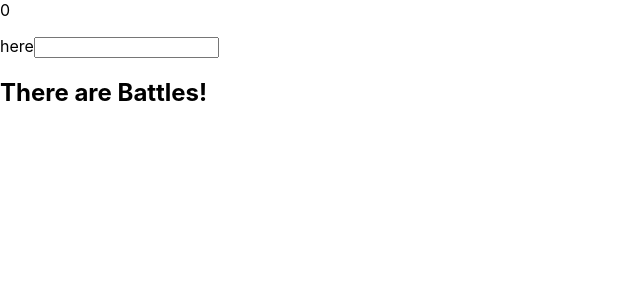
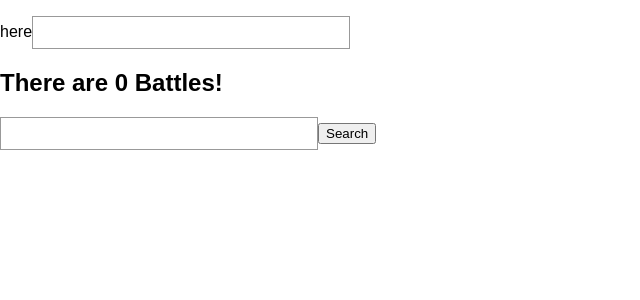
Before and after one commit to DhruvaDave/React-App, a React (Create React App) app: page / in a window 1280 px wide. Shown: the top 300 px of the page, without its empty margins (0-640 px from the left). Built offline with nearby package versions, Linux system fonts and the light colour scheme; no server answers.

Commit message:
Autocomplete

```diff
--- a/src/App.js
+++ b/src/App.js
@@ -1,34 +1,59 @@
 import React, { Component } from "react";
 import { debounce } from "lodash";
-import { getCount } from './utils/getData';
+import { getCount,getList } from './utils/getData';
+import Autocomplete from "./utils/Autocomplete";
 import "./App.css";
+require("./utils/style.css");
+
 
 class App extends Component {
   constructor(props) {
     super(props);
     this.state = {
       searchTerm: props.searchTerm,
-      totalCount: 0
+      totalCount: 0,
+      allDataList:[],
+      value: ''
     };
   }
 
   async componentDidMount() {
     const response = await getCount();
-    this.setState({ totalCount: response.count });
+    this.setState({ totalCount: response.numOfDocs });
+    console.log("---response.count---",response);
+    console.log("---response.count---",response.numOfDocs);
+
+    const response_data = await getList();
+    this.setState({ allDataList: response_data.AllData });
+    console.log("---response_data---",response_data);
+    console.log("---response_data--list---",response_data.AllData);
   }
+
 
   onChange = debounce(async searchTerm => {
     this.setState({ searchTerm });
   }, 500);
 
+  onSubmitSearch (e)  {
+    console.log("-------seaarch-----",e);
+    // console.log(React.findDOMNode(Autocomplete.refs.search_val).value);
+  }
+
   render() {
-    const { totalCount } = this.state;
+    // const { totalCount } = this.state;
     return (
       <div>
-        {totalCount}
+        {/* {totalCount} */}
         <p>{this.state.searchTerm}</p> here
         <input onChange={e => this.onChange(e.target.value)} />
-        <h2>There are {this.state.allcount} Battles!</h2>
+        <h2>There are {this.state.totalCount} Battles!</h2>
+
+        <Autocomplete suggestions= {this.state.allDataList} />
+        {/* console.log(React.findDOMNode(this.refs.cpDev1).value); */}
+        {/* <Autocomplete suggestions= {this.state.allDataList} onChange={(event, value) => this.setState({ value }) } onSelect={ value => this.setState({ value }) }/> */}
+        {/* <p>{Autocomplete.sss}</p>  */}
+        <button onClick={(e) => this.onSubmitSearch(this.state.value)} >Search</button>
+        {/* <button onClick={e => this.state.searchTerm}>Search</button>  */}
       </div>
     );
   }
--- /dev/null
+++ b/src/utils/Autocomplete.jsx
@@ -0,0 +1,144 @@
+import React, { Component, Fragment } from "react";
+import PropTypes from "prop-types";
+
+class Autocomplete extends Component {
+  static propTypes = {
+    suggestions: PropTypes.instanceOf(Array)
+  };
+
+  static defaultProps = {
+    suggestions: []
+  };
+
+  constructor(props) {
+    super(props);
+
+    this.state = {
+      // The active selection's index
+      activeSuggestion: 0,
+      // The suggestions that match the user's input
+      filteredSuggestions: [],
+      // Whether or not the suggestion list is shown
+      showSuggestions: false,
+      // What the user has entered
+      userInput: ""
+    };
+  }
+
+  onChange = e => {
+    const { suggestions } = this.props;
+    const userInput = e.currentTarget.value;
+
+    // Filter our suggestions that don't contain the user's input
+    const filteredSuggestions = suggestions.filter(
+      suggestion =>
+        suggestion.toLowerCase().indexOf(userInput.toLowerCase()) > -1
+    );
+
+    this.setState({
+      activeSuggestion: 0,
+      filteredSuggestions,
+      showSuggestions: true,
+      userInput: e.currentTarget.value
+    });
+  };
+
+  onClick = e => {
+    this.setState({
+      activeSuggestion: 0,
+      filteredSuggestions: [],
+      showSuggestions: false,
+      userInput: e.currentTarget.innerText
+    });
+  };
+
+  onKeyDown = e => {
+    const { activeSuggestion, filteredSuggestions } = this.state;
+
+    // User pressed the enter key
+    if (e.keyCode === 13) {
+      this.setState({
+        activeSuggestion: 0,
+        showSuggestions: false,
+        userInput: filteredSuggestions[activeSuggestion]
+      });
+    }
+    // User pressed the up arrow
+    else if (e.keyCode === 38) {
+      if (activeSuggestion === 0) {
+        return;
+      }
+
+      this.setState({ activeSuggestion: activeSuggestion - 1 });
+    }
+    // User pressed the down arrow
+    else if (e.keyCode === 40) {
+      if (activeSuggestion - 1 === filteredSuggestions.length) {
+        return;
+      }
+
+      this.setState({ activeSuggestion: activeSuggestion + 1 });
+    }
+  };
+
+  render() {
+    const {
+      onChange,
+      onClick,
+      onKeyDown,
+      state: {
+        activeSuggestion,
+        filteredSuggestions,
+        showSuggestions,
+        userInput
+      }
+    } = this;
+
+    let suggestionsListComponent;
+
+    if (showSuggestions && userInput) {
+      if (filteredSuggestions.length) {
+        suggestionsListComponent = (
+          <ul class="suggestions">
+            {filteredSuggestions.map((suggestion, index) => {
+              let className;
+
+              // Flag the active suggestion with a class
+              if (index === activeSuggestion) {
+                className = "suggestion-active";
+              }
+
+              return (
+                <li className={className} key={suggestion} onClick={onClick}>
+                  {suggestion}
+                </li>
+              );
+            })}
+          </ul>
+        );
+      } else {
+        suggestionsListComponent = (
+          <div class="no-suggestions">
+            <em>No suggestions, you're on your own!</em>
+          </div>
+        );
+      }
+    }
+
+    return (
+
+      <Fragment>
+        <input
+          type="text"
+          ref = "search_val"
+          onChange={onChange}
+          onKeyDown={onKeyDown}
+          value={userInput}
+        />
+        {suggestionsListComponent}
+      </Fragment>
+    );
+  }
+}
+
+export default Autocomplete;
--- a/src/utils/getData.js
+++ b/src/utils/getData.js
@@ -2,7 +2,7 @@ import axios from 'axios';
 import { serverUrl } from '../const';
 
 export const getList = async () => {
-  const response = await axios.get(`${serverUrl}/disconnect_app`);
+  const response = await axios.get(`${serverUrl}/got/search`);
   return response.data;
 };
 
--- /dev/null
+++ b/src/utils/style.css
@@ -0,0 +1,41 @@
+body {
+    font-family: sans-serif;
+  }
+
+  input {
+    border: 1px solid #999;
+    padding: 0.5rem;
+    width: 300px;
+  }
+
+  .no-suggestions {
+    color: #999;
+    padding: 0.5rem;
+  }
+
+  .suggestions {
+    border: 1px solid #999;
+    border-top-width: 0;
+    list-style: none;
+    margin-top: 0;
+    max-height: 143px;
+    overflow-y: auto;
+    padding-left: 0;
+    width: calc(300px + 1rem);
+  }
+
+  .suggestions li {
+    padding: 0.5rem;
+  }
+
+  .suggestion-active,
+  .suggestions li:hover {
+    background-color: #008f68;
+    color: #fae042;
+    cursor: pointer;
+    font-weight: 700;
+  }
+
+  .suggestions li:not(:last-of-type) {
+    border-bottom: 1px solid #999;
+  }
```
